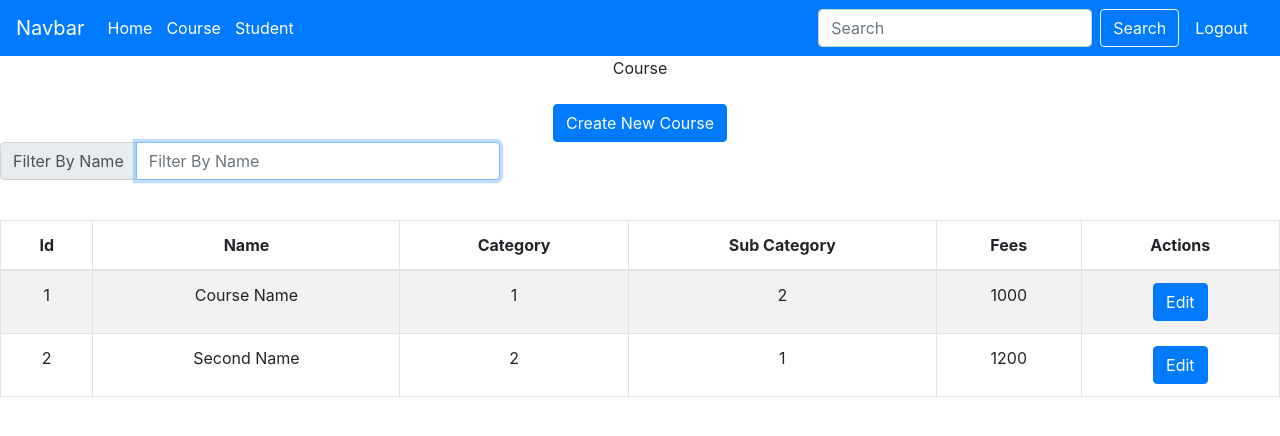
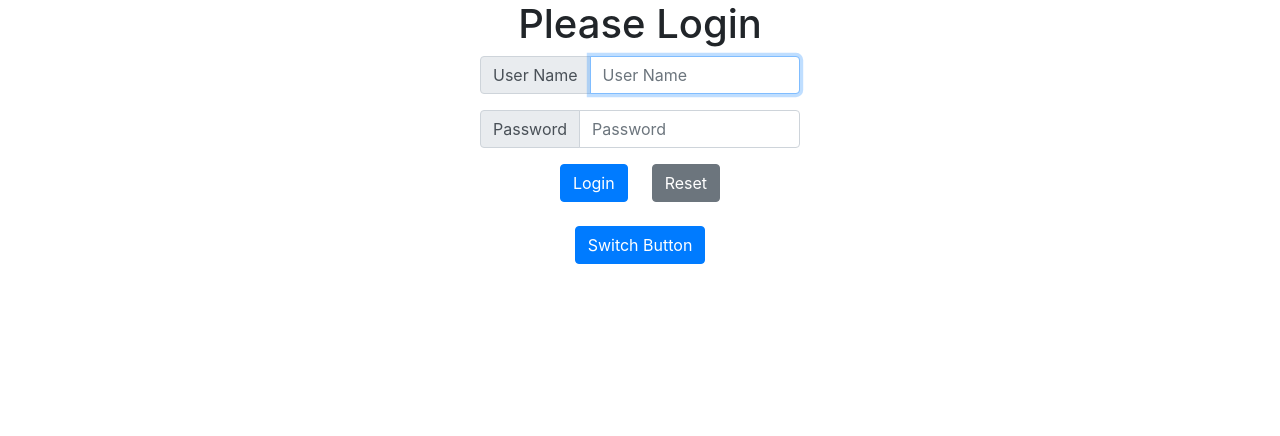
Before and after one commit to mpurohit88/lms, a React app: page /course in a window 1280 px wide. Shown: the top 436 px of the page. Built offline with nearby package versions, Linux system fonts and the light colour scheme.

Commit message:
Singup and Signin page changes

```diff
--- a/src/App.js
+++ b/src/App.js
@@ -7,7 +7,7 @@ import 'bootstrap/dist/css/bootstrap.min.css';
 import './App.css';
 
 function App() {
-  const [isAuthenticated, setIsAuthenticated] = useState(true)
+  const [isAuthenticated, setIsAuthenticated] = useState(false)
 
   return (
     <div className="App">
--- a/src/containers/Login/Login.js
+++ b/src/containers/Login/Login.js
@@ -1,16 +1,38 @@
-import React from 'react';
+import React, { useState } from 'react';
+import { useDispatch } from 'react-redux';
+
 import { Input, H1, PrimaryButton, SecondayButton } from '../../components';
+
+import { auth } from '../../store/actions/auth';
 
 import './Login.css';
 
 const Login = ({ setIsAuthenticated }) => {
+
+  const [userName, setUserName] = useState('');
+  const [password, setPassword] = useState('');
+  const [isSignUp, setIsSignUp] = useState(false);
+
+  const dispatch = useDispatch();
+
+
   return (
     <div className="login">
       <H1 text="Please Login" />
-      <Input text="User Name" autoFocus={true} />
-      <Input text="Password" />
-      <PrimaryButton text="Login" onClick={() => { setIsAuthenticated(true) }} />
+      <Input text="User Name" value={userName} autoFocus={true} onChange={(e) => setUserName(e.target.value)} />
+      <Input text="Password" value={password} onChange={(e) => setPassword(e.target.value)} />
+      {/* <PrimaryButton text="Login" onClick={() => { setIsAuthenticated(true) }} /> */}
+      {
+        isSignUp ?
+          <PrimaryButton text="Sign Up" onClick={() => { dispatch(auth({ email: userName, password: password }, true)) }} />
+          :
+          <PrimaryButton text="Login" onClick={() => { dispatch(auth({ email: userName, password: password }, false)) }} />
+      }
+
       <SecondayButton text="Reset" />
+      <br /><br />
+      <PrimaryButton text="Switch Button" onClick={() => { setIsSignUp(!isSignUp) }} />
+
     </div>
   )
 }
--- /dev/null
+++ b/src/store/actions/auth.js
@@ -0,0 +1,36 @@
+import * as actionTypes from './types';
+import axios from 'axios';
+
+export const auth = (credentials, isSignUp) => {
+  console.log("'credentials...", credentials)
+
+  let url = 'https://identitytoolkit.googleapis.com/v1/accounts:signInWithCustomToken?key=[API-KEY]';
+
+  if (isSignUp) {
+    url = 'https://identitytoolkit.googleapis.com/v1/accounts:signUp?key=[API-KEY]';
+  } else {
+    credentials = { ...credentials, token: 'secret1.secret2.secret3.secret4', returnSecureToken: true }
+  }
+
+  return dispatch => {
+    dispatch(authStart());
+    axios.post(url,
+      credentials).then(response => {
+        console.log("auth response", response);
+      }).then(error => {
+        console.log("auth error", error);
+      })
+  }
+}
+
+export const authStart = () => {
+  return { type: actionTypes.AUTH_SAVE_START }
+}
+
+export const authSuccess = () => {
+  return { type: actionTypes.AUTH_SAVE_SUCCESS }
+}
+
+export const authFailure = () => {
+  return { type: actionTypes.AUTH_SAVE_FAILURE }
+}
--- a/src/store/actions/types.js
+++ b/src/store/actions/types.js
@@ -1,3 +1,8 @@
 export const COURSE_SAVE_START = 'COURSE_SAVE_START';
 export const COURSE_SAVE_SUCCESS = 'COURSE_SAVE_SUCCESS';
 export const COURSE_SAVE_FAILURE = 'COURSE_SAVE_FAILURE';
+
+
+export const AUTH_SAVE_START = 'AUTH_SAVE_START';
+export const AUTH_SAVE_SUCCESS = 'AUTH_SAVE_SUCCESS';
+export const AUTH_SAVE_FAILURE = 'AUTH_SAVE_FAILURE';
```
